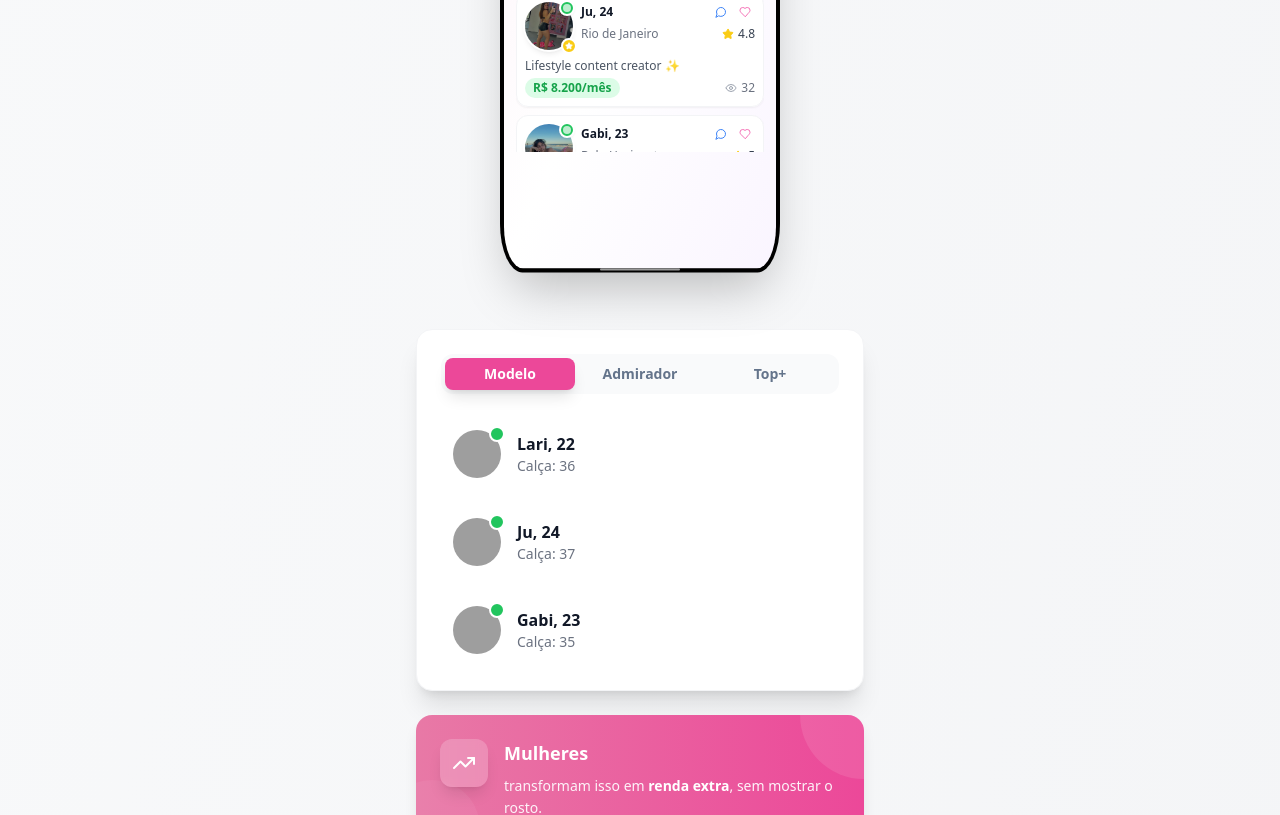
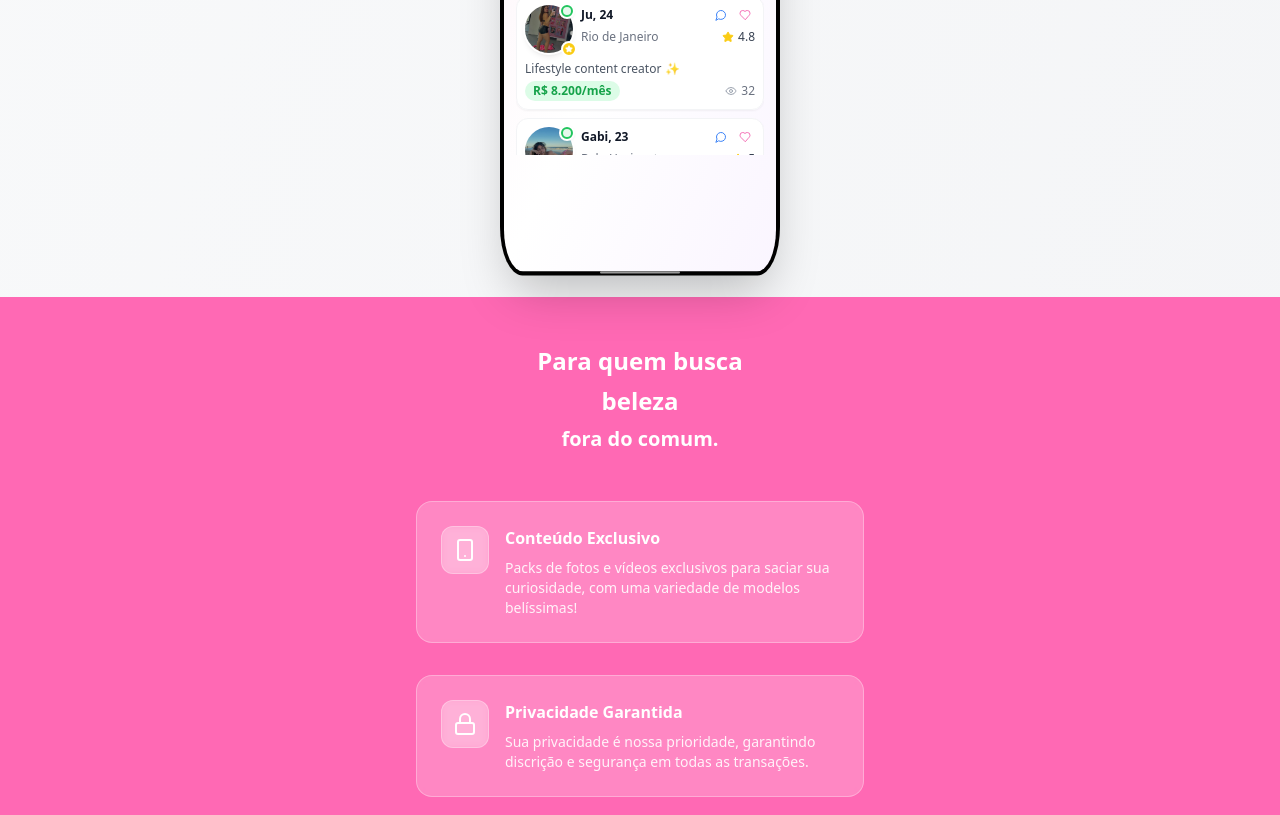
Before and after one commit to akjota2/rosa-mobile-design-flow-85, a React (Vite) app: page / in a window 1280 px wide. Shown: the part 1982-2797 px from the top of the page. Built offline with nearby package versions, Linux system fonts and the light colour scheme; grey boxes are pictures that could not be loaded.

Commit message:
Remove profile cards and tabs
Removed the "Modelo", "Admirador", and "Top+" tabs, as well as the profile cards for "Lari", "Ju", and "Gabi" from below the mockup.

```diff
--- a/src/pages/Index.tsx
+++ b/src/pages/Index.tsx
@@ -3,7 +3,6 @@ import { useState, useEffect } from 'react';
 import { useLocation } from 'react-router-dom';
 import { Header } from '@/components/Header';
 import { Hero } from '@/components/Hero';
-import { ProfileCards } from '@/components/ProfileCards';
 import { UserTypeSelector } from '@/components/UserTypeSelector';
 import { Features } from '@/components/Features';
 import { FAQ } from '@/components/FAQ';
@@ -36,7 +35,6 @@ const Index = () => {
       <Hero />
       <UserTypeSelector userType={userType} setUserType={setUserType} />
       <IPhoneMockup />
-      <ProfileCards />
       <Features />
       <FAQ />
       <Footer />
```
